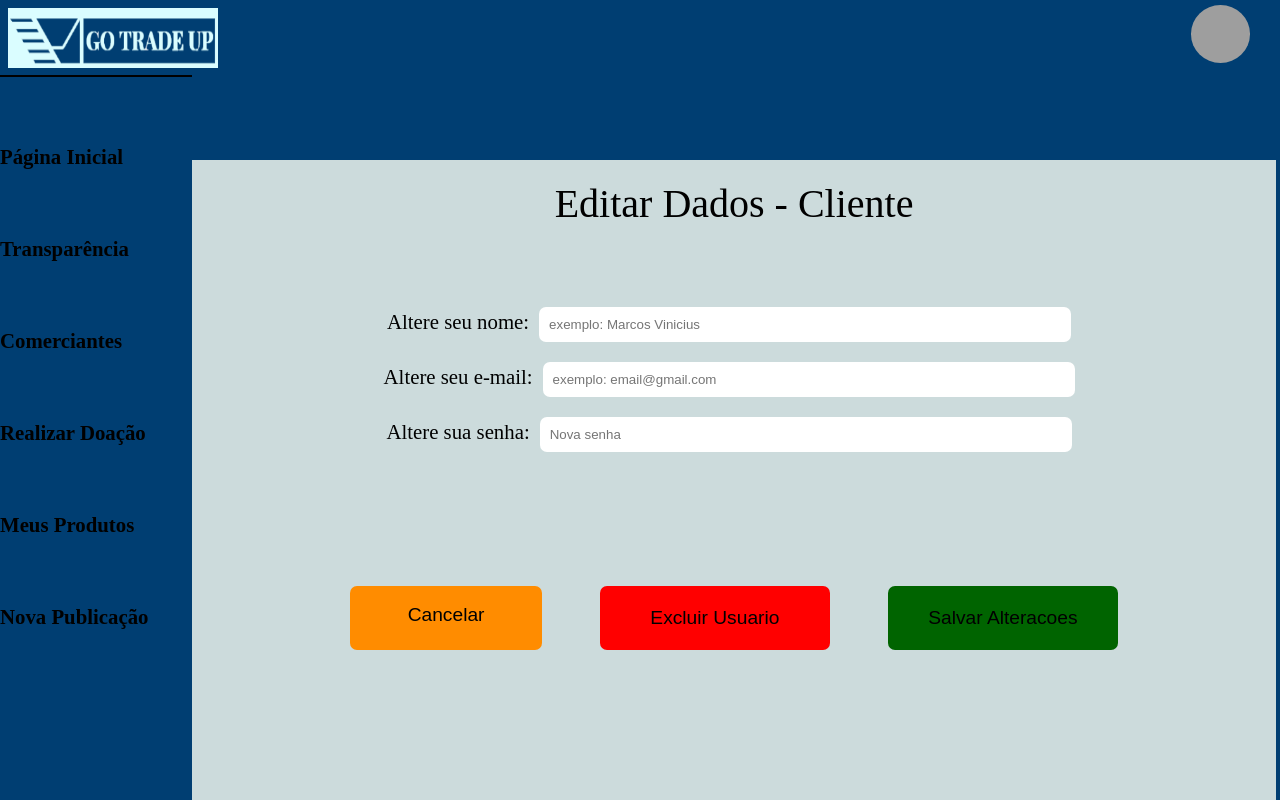
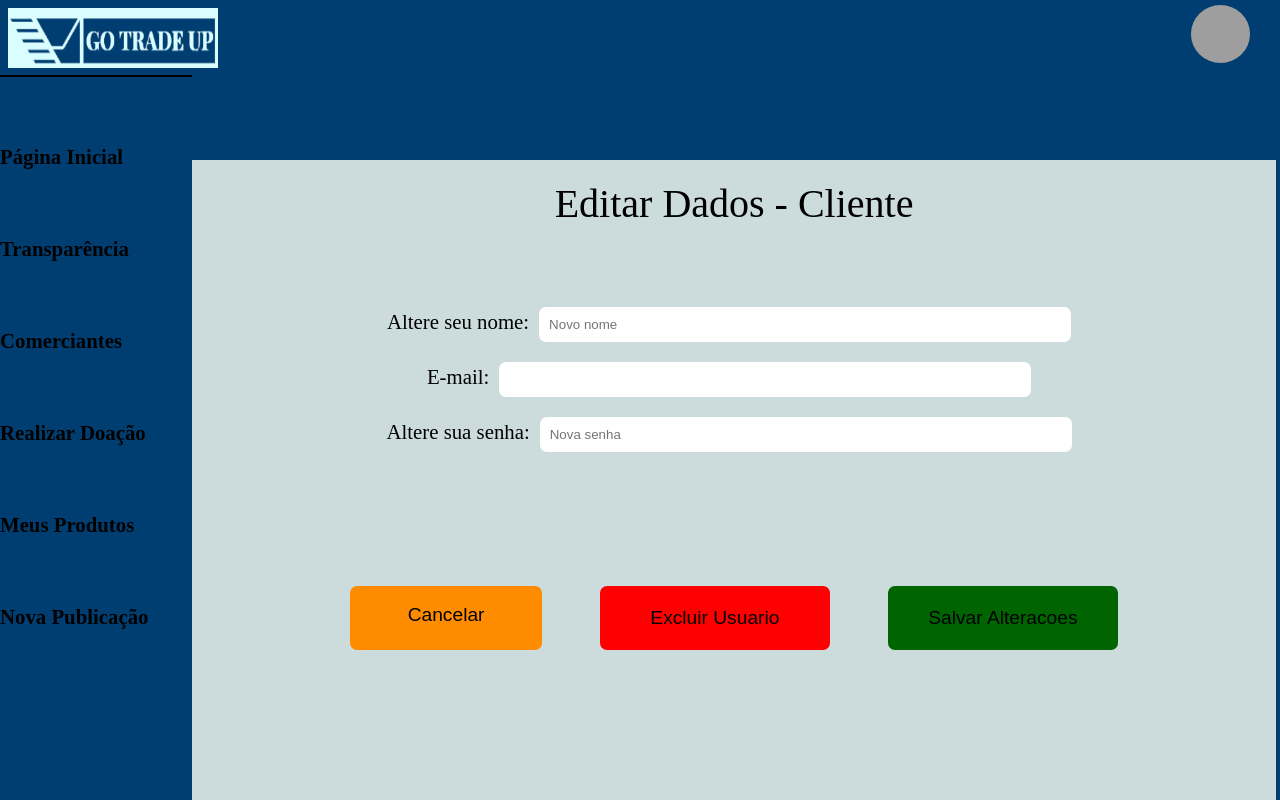
Before and after one commit to ARJOM/go-trade-up, a React (Create React App) app in the folder frontend/: page /edit/user in a window 1280 px wide. Shown: the top 800 px of the page. Built offline with nearby package versions, Linux system fonts and the light colour scheme; no server answers; sample sign-in values are in the browser's storage; grey boxes are pictures that could not be loaded.

Commit message:
fix:Edição de usuario.

```diff
--- a/frontend/src/pages/Customers/Update/index.js
+++ b/frontend/src/pages/Customers/Update/index.js
@@ -1,25 +1,46 @@
 import React, {useState, useEffect } from 'react';
+import { useHistory } from 'react-router-dom';
 import api from '../../../services/api';
 import './styles.css';
 
 export default function EditCustomer(){
-        const [name, setName] = useState();
-        const [email, setEmail] = useState();
-        const [senha, setSenha] = useState();
+        const history = useHistory();
+
+        const [name, setName] = useState('');
+        const [email, setEmail] = useState('');
+        const [senha, setSenha] = useState('');
 
         useEffect(()=>{
+            const token = localStorage.getItem("token");
             const userEmail = localStorage.getItem('email')
-            console.log('EMAIL: ', userEmail)
-            api.get(`users/${userEmail}`).then(respose =>{
-                console.log(respose.data);
+            api.get(`users/${userEmail}`, {headers: {'x-access-token': token}}).then(response =>{
+                    setName(response.data.user_name)
+                    setEmail(response.data.email)
             })
         }, [])
 
     async function handleSubmit(){
+        const emaill = localStorage.getItem('email')
+        const token = localStorage.getItem("token");
+
         const data = {
             user_name: name,
             email: email,
             password: senha
+        }
+
+         try{
+            const token = localStorage.getItem("token");
+            const userEmail = localStorage.getItem('email')
+            const resposta =  await api.put(`/users/${userEmail}`, data, {
+                headers: {
+                    'x-access-token': token
+                }
+            })
+            console.log(resposta.data)
+            alert('Dados alterados com sucesso!')
+        }catch(err){
+            alert('Falha ao alterar dados.')
         }
     }
 
@@ -36,12 +57,12 @@ export default function EditCustomer(){
                     <section className="inputs">
                         <label for="Novo nome">
                             Altere seu nome:
-                            <input type="text" className="nbreak" placeholder="exemplo: Marcos Vinicius" value={name} onChange={text=>setName(text.target.value)}></input>
+                            <input type="text" className="nbreak" placeholder="Novo nome" value={name} onChange={text=>setName(text.target.value)}></input>
                         </label>
 
                         <label for="Novo e-mail">
-                            Altere seu e-mail:
-                            <input type="text" className="nbreak" placeholder="exemplo: email@gmail.com" value={email} onChange={text=>setEmail(text.target.value)}></input>
+                            E-mail:
+                            <input type="text" disabled={true} className="nbreak" value={email}></input>
                         </label>
 
                         <label for="Nova senha">
```
